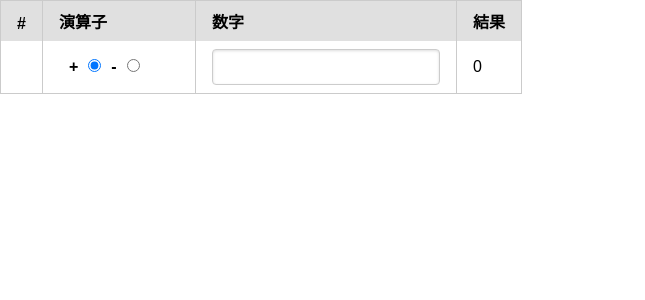
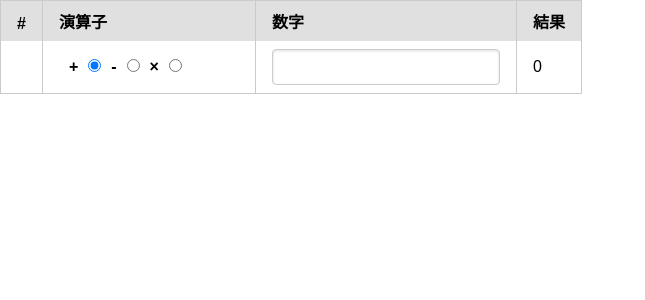
Before and after one commit to takeshy/table_calculator, a React (Create React App) app: page / in a window 1280 px wide. Shown: the top 300 px of the page, without its empty margins (0-645 px from the left). Built offline with nearby package versions, Linux system fonts and the light colour scheme.

Commit message:
Enable multiplication

```diff
--- a/src/actions/index.ts
+++ b/src/actions/index.ts
@@ -1,7 +1,7 @@
 export const CHANGE_OPERATOR = "CHANGE_OPERATOR";
 export const CHANGE_NUM = "CHANGE_NUM";
 export const APPEND_ROW = "APPEND_ROW";
-export type Operator = "+" | "-";
+export type Operator = "+" | "-" | "×";
 
 export const changeOperator = (operator: Operator) => {
   return {
--- a/src/components/CalcRow.tsx
+++ b/src/components/CalcRow.tsx
@@ -1,6 +1,6 @@
 import React from "react";
 
-export type Operator = "+" | "-";
+export type Operator = "+" | "-" | "×";
 export interface Formula {
   id: number;
   operator: Operator;
@@ -25,7 +25,7 @@ const CalcRow: React.FC<CalcRowProps> = (props: CalcRowProps) => {
     return (
       <tr>
         <td />
-        <td style={{ width: "120px" }}>
+        <td style={{ width: "180px" }}>
           <form
             className="pure-form"
             onSubmit={e => {
@@ -50,6 +50,15 @@ const CalcRow: React.FC<CalcRowProps> = (props: CalcRowProps) => {
               checked={props.formula.operator === "-"}
               onChange={() => props.changeOperator("-")}
             />
+            <label style={style} htmlFor={"minus"}>
+              ×
+            </label>
+            <input
+              type="radio"
+              id="multi"
+              checked={props.formula.operator === "×"}
+              onChange={() => props.changeOperator("×")}
+            />
           </form>
         </td>
         <td>
@@ -68,6 +77,8 @@ const CalcRow: React.FC<CalcRowProps> = (props: CalcRowProps) => {
                   props.changeOperator("-");
                 } else if (e.target.value === "+") {
                   props.changeOperator("+");
+                } else if (e.target.value === "×") {
+                  props.changeOperator("×");
                 } else if (Number(e.target.value)) {
                   props.changeNum(Number(e.target.value));
                 }
--- a/src/reducers/index.ts
+++ b/src/reducers/index.ts
@@ -24,6 +24,8 @@ function calc(formulas: Formula[], operator: Action.Operator, num: number) {
       return result + num;
     case "-":
       return result - num;
+    case "×":
+      return result * num;
     default:
       return NaN;
   }
```
